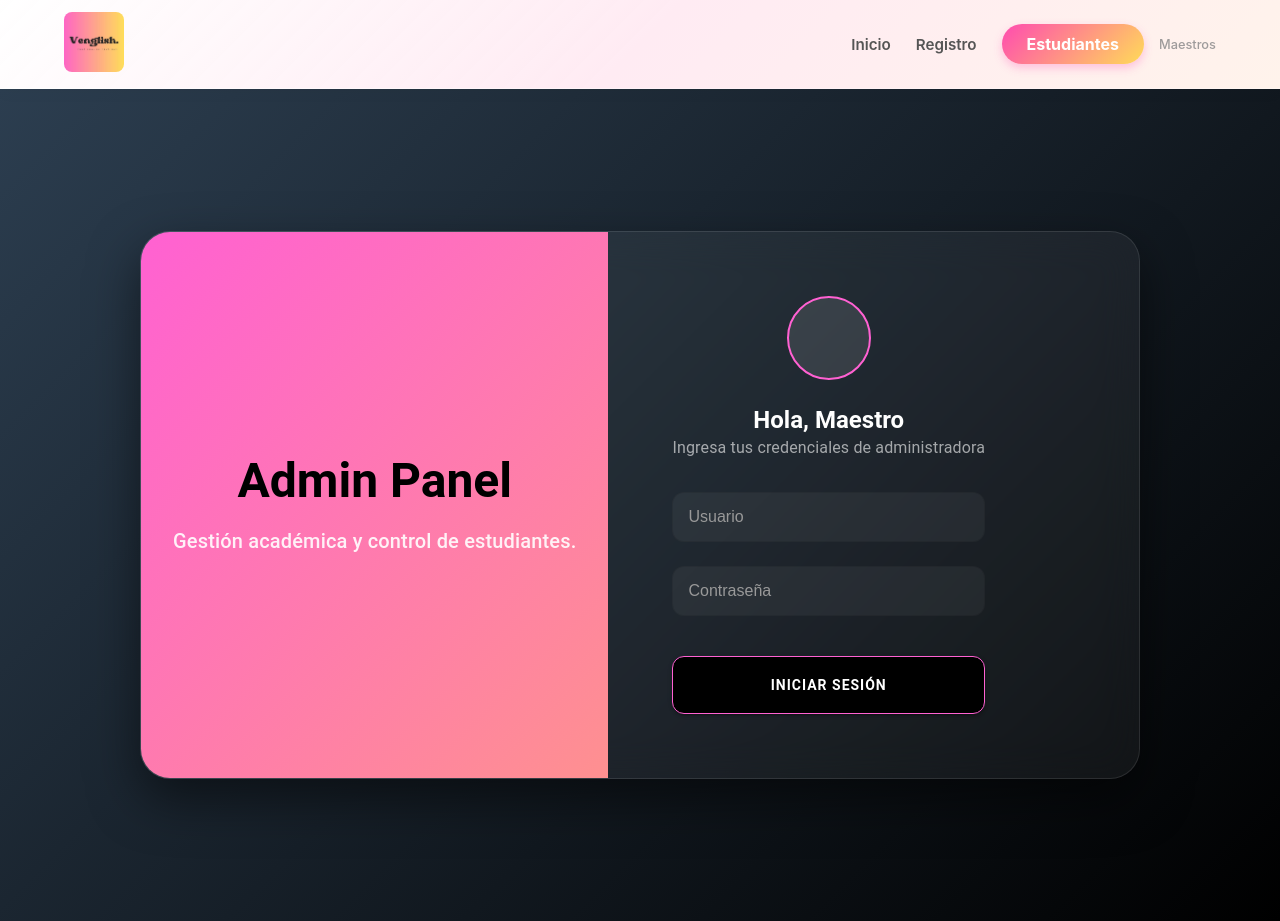
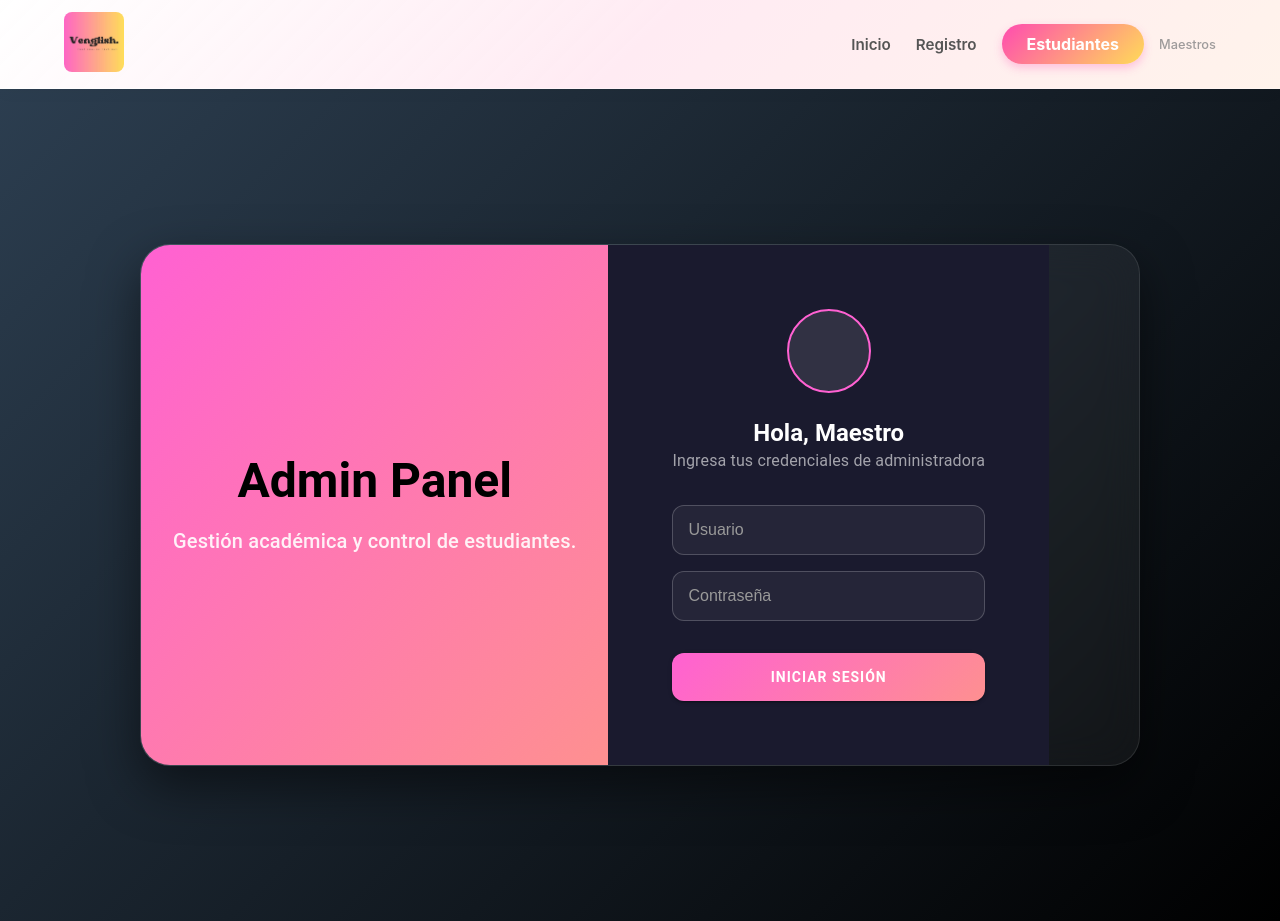
Before and after one commit to JuanAndresM23/venglish, a React app in the folder frontend/: page /admin-login in a window 1280 px wide. Built offline with nearby package versions, Linux system fonts and the light colour scheme; no server answers; some icons are missing; the HTML template or start-up script is replaced by a standard one.

Commit message:
fix: redesign AdminLogin using StudentLogin layout

```diff
--- a/frontend/src/pages/AdminLogin.jsx
+++ b/frontend/src/pages/AdminLogin.jsx
@@ -25,18 +25,13 @@ export default function AdminLogin({ setUser }) {
 
       if (loginRes.ok) {
         const loginData = await loginRes.json();
-
-        const userRes = await fetch(`${API_URL}/api/me`, { // ← CORREGIDO
+        const userRes = await fetch(`${API_URL}/api/me`, {
           credentials: "include"
         });
-
         const userData = await userRes.json();
 
         if (userData.is_logged_in && userData.role === 'admin') {
-          const completeUser = {
-            ...userData,
-            level: loginData.role_level
-          };
+          const completeUser = { ...userData, level: loginData.role_level };
           setUser(completeUser);
           navigate("/dashboard", { replace: true });
         } else {
@@ -47,7 +42,6 @@ export default function AdminLogin({ setUser }) {
         setError(errorData.error || "Credenciales incorrectas");
       }
     } catch (err) {
-      console.error("Error crítico:", err);
       setError("No se pudo conectar con el servidor.");
     }
   };
@@ -71,16 +65,14 @@ export default function AdminLogin({ setUser }) {
           borderRadius: "30px",
           overflow: "hidden",
           boxShadow: "0 20px 50px rgba(0,0,0,0.5)",
-          backgroundColor: "rgba(255, 255, 255, 0.05)",
+          backgroundColor: "rgba(255,255,255,0.05)",
           backdropFilter: "blur(20px)",
           border: "1px solid rgba(255,255,255,0.1)",
         }}
       >
-
         {/* LADO IZQUIERDO */}
         <Grid
-          item
-          xs={0} md={6}
+          item xs={0} md={6}
           sx={{
             display: { xs: "none", md: "flex" },
             background: "linear-gradient(135deg, #ff61d2 0%, #fe9090 100%)",
@@ -90,7 +82,7 @@ export default function AdminLogin({ setUser }) {
             p: 4,
           }}
         >
-          <Box sx={{ textAlign: "center", color: "white" }}>
+          <Box sx={{ color: "white", textAlign: "center" }}>
             <Typography variant="h3" fontWeight="bold" mb={2}>
               Admin Panel
             </Typography>
@@ -102,47 +94,47 @@ export default function AdminLogin({ setUser }) {
 
         {/* LADO DERECHO */}
         <Grid
-          item
-          xs={12} md={6}
+          item xs={12} md={6}
           sx={{
             p: { xs: 4, md: 8 },
             display: "flex",
             flexDirection: "column",
-            justifyContent: "center"
+            justifyContent: "center",
+            backgroundColor: "#1a1a2e"
           }}
         >
           <Box width="100%">
             <Box display="flex" flexDirection="column" alignItems="center" mb={4}>
               <Box
                 sx={{
-                  width: "80px",
-                  height: "80px",
-                  borderRadius: "50%",
-                  display: "flex",
-                  justifyContent: "center",
-                  alignItems: "center",
+                  width: "80px", height: "80px", borderRadius: "50%",
+                  display: "flex", justifyContent: "center", alignItems: "center",
                   backgroundColor: "rgba(255,255,255,0.1)",
                   border: "2px solid #ff61d2"
                 }}
               >
-                <AdminPanelSettingsIcon sx={{ fontSize: 50, color: "white" }} />
+                <AdminPanelSettingsIcon sx={{ fontSize: 50, color: "#ff61d2" }} />
               </Box>
 
               <Typography color="white" fontWeight="bold" variant="h5" sx={{ mt: 3 }}>
                 Hola, Maestro
               </Typography>
-              <Typography color="white" sx={{ opacity: 0.6 }}>
+              <Typography sx={{ color: "rgba(255,255,255,0.6)" }}>
                 Ingresa tus credenciales de administradora
               </Typography>
             </Box>
 
             <form onSubmit={handleLogin}>
-              <Box sx={{ display: "flex", flexDirection: "column", gap: 3 }}>
+              <Box sx={{ display: "flex", flexDirection: "column", gap: 2 }}>
                 <input
                   type="text"
                   placeholder="Usuario"
                   className="custom-mui-input"
-                  style={{ backgroundColor: "rgba(255,255,255,0.05)", color: "white" }}
+                  style={{
+                    backgroundColor: "rgba(255,255,255,0.05)",
+                    color: "white",
+                    borderColor: "rgba(255,255,255,0.2)"
+                  }}
                   onChange={(e) => setUsername(e.target.value)}
                   required
                 />
@@ -150,12 +142,15 @@ export default function AdminLogin({ setUser }) {
                   type="password"
                   placeholder="Contraseña"
                   className="custom-mui-input"
-                  style={{ backgroundColor: "rgba(255,255,255,0.05)", color: "white" }}
+                  style={{
+                    backgroundColor: "rgba(255,255,255,0.05)",
+                    color: "white",
+                    borderColor: "rgba(255,255,255,0.2)"
+                  }}
                   onChange={(e) => setPassword(e.target.value)}
                   required
                 />
 
-                {/* Mensaje de error */}
                 {error && (
                   <Typography
                     variant="body2"
@@ -177,14 +172,12 @@ export default function AdminLogin({ setUser }) {
                   fullWidth
                   sx={{
                     mt: 2,
-                    py: 2,
+                    py: 1.5,
                     borderRadius: "12px",
-                    backgroundColor: "#000",
-                    border: "1px solid #ff61d2",
-                    color: "white",
+                    background: "linear-gradient(135deg, #ff61d2 0%, #fe9090 100%)",
                     fontWeight: "bold",
                     letterSpacing: "1px",
-                    "&:hover": { backgroundColor: "#1a1a1a", borderColor: "#ff4bb0" },
+                    "&:hover": { opacity: 0.9 },
                   }}
                 >
                   INICIAR SESIÓN
```
